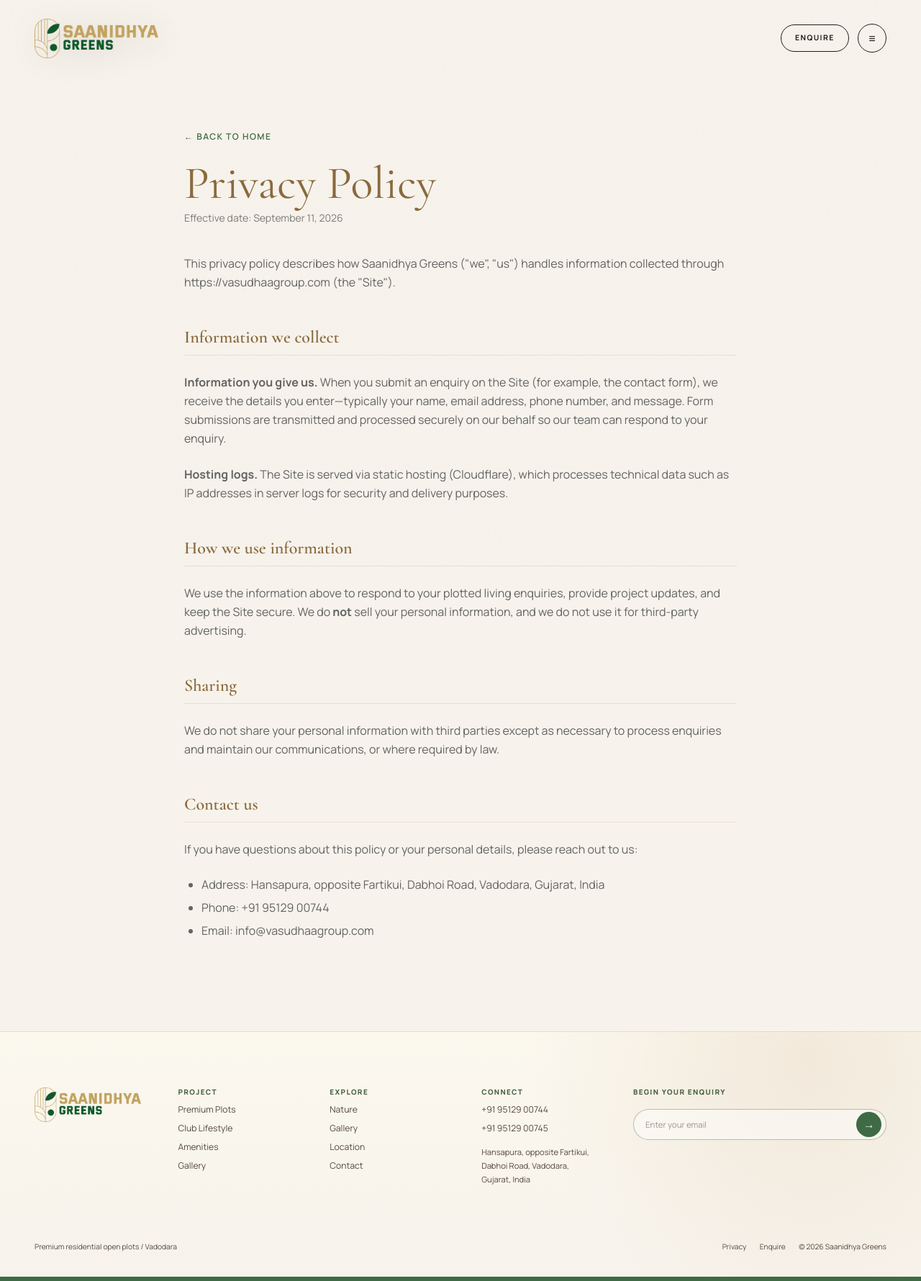
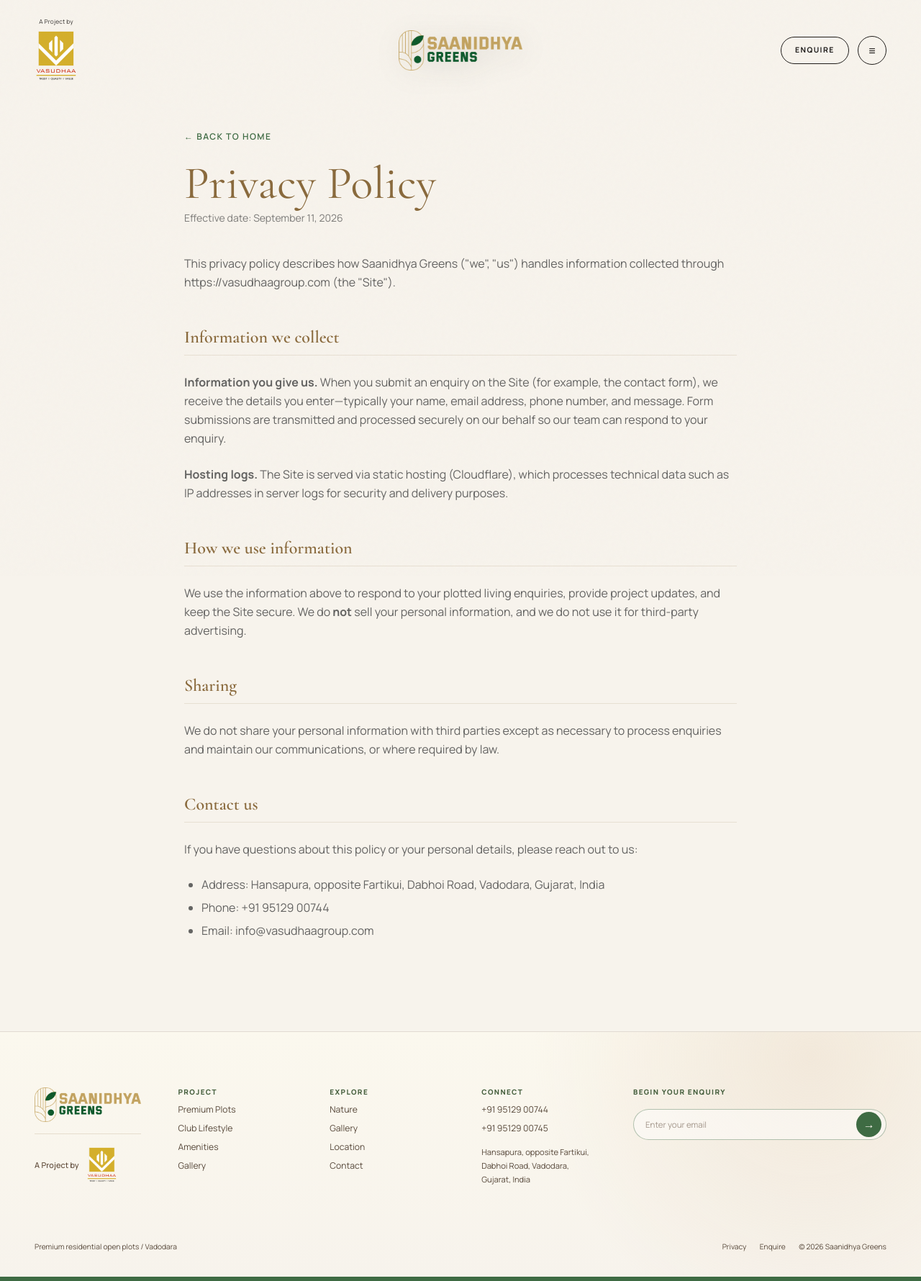
Before and after one commit to vickybaghel-oss/vasudha, a Next.js app: page /privacy in a window 1280 px wide. Shown: the whole page at 72% size. Built offline with nearby package versions, Linux system fonts and the light colour scheme.

Commit message:
fix(ui): update header and footer logo placement to match design reference

```diff
--- a/src/app/globals.css
+++ b/src/app/globals.css
@@ -134,3 +134,154 @@
     transform: translateY(0);
   }
 }
+
+/* ============================================================
+   Updated Header & Footer Branding Layout
+   ============================================================ */
+.site-header {
+  display: grid;
+  grid-template-columns: 1fr auto 1fr;
+  align-items: center;
+  gap: 1rem;
+}
+
+.site-header-developer {
+  justify-self: start;
+  display: flex;
+  flex-direction: column;
+  align-items: center;
+  text-align: center;
+  gap: 0.35rem;
+}
+
+.site-header-developer-label {
+  font-size: 0.52rem;
+  font-weight: 400;
+  letter-spacing: 0.02em;
+  color: inherit;
+  opacity: 0.88;
+  line-height: 1;
+  text-transform: none;
+  white-space: nowrap;
+}
+
+.site-header-developer-logo-link {
+  display: inline-flex;
+  align-items: center;
+  justify-content: center;
+  transition: transform 0.25s ease;
+}
+
+.site-header-developer-logo-link:hover {
+  transform: translateY(-1px);
+}
+
+.site-header-developer-logo {
+  width: 3.75rem;
+  height: auto;
+  object-fit: contain;
+  display: block;
+}
+
+.site-header .site-brand {
+  justify-self: center;
+  margin: 0 auto;
+}
+
+.site-header-actions {
+  justify-self: end;
+  display: flex;
+  align-items: center;
+  gap: 0.75rem;
+}
+
+@media (max-width: 767px) {
+  .site-header {
+    grid-template-columns: auto 1fr auto;
+    padding-inline: var(--page-gutter);
+    gap: 0.5rem;
+  }
+
+  .site-header-developer-label {
+    font-size: 0.44rem;
+    letter-spacing: 0.015em;
+  }
+
+  .site-header-developer-logo {
+    width: 2.65rem;
+  }
+
+  .site-header .site-brand {
+    width: clamp(7.5rem, 36vw, 9.5rem);
+  }
+}
+
+.site-header[data-compact="true"] .site-header-developer-logo {
+  width: 2.5rem;
+}
+
+.site-header[data-compact="true"] .site-header-developer-label {
+  font-size: 0.42rem;
+}
+
+/* Footer Developer Branding */
+.site-footer-brand-column {
+  align-content: start;
+  gap: 1rem;
+  display: flex;
+  flex-direction: column;
+  max-width: 11.5rem;
+}
+
+.site-footer-brand-divider {
+  width: 100%;
+  max-width: 10.5rem;
+  height: 1px;
+  background-color: var(--line, rgba(0, 0, 0, 0.12));
+  opacity: 0.75;
+}
+
+.site-footer-developer-row {
+  display: flex;
+  align-items: center;
+  gap: 0.65rem;
+  width: fit-content;
+}
+
+.site-footer-developer-label {
+  font-size: 0.68rem;
+  font-weight: 500;
+  letter-spacing: 0.01em;
+  color: var(--heading-secondary, #5b4735);
+  line-height: 1.2;
+  text-transform: none;
+  white-space: nowrap;
+}
+
+.site-footer-developer-logo-link {
+  display: inline-flex;
+  align-items: center;
+  transition: transform 0.25s ease;
+}
+
+.site-footer-developer-logo-link:hover {
+  transform: translateY(-1px);
+}
+
+.site-footer-developer-logo {
+  width: 2.65rem;
+  height: auto;
+  object-fit: contain;
+  display: block;
+}
+
+@media (max-width: 767px) {
+  .site-footer-brand-column {
+    grid-column: 1 / -1;
+    max-width: none;
+  }
+
+  .site-footer-brand-divider {
+    max-width: 11rem;
+  }
+}
--- a/src/components/layout/footer.tsx
+++ b/src/components/layout/footer.tsx
@@ -49,6 +49,7 @@
   return (
     <footer className="site-footer page-gutter" data-theme="light">
       <div className="site-footer-inner">
+        <div className="site-footer-brand-column">
           <Link
             href="/"
             className="site-footer-brand"
@@ -64,6 +65,28 @@
               className="site-footer-brand-logo"
             />
           </Link>
+
+          <div className="site-footer-brand-divider" aria-hidden="true" />
+
+          <div className="site-footer-developer-row">
+            <span className="site-footer-developer-label">{site.developer.label}</span>
+            <Link
+              href="/"
+              className="site-footer-developer-logo-link"
+              aria-label={`${site.developer.name} — ${site.developer.tagline}`}
+              onClick={(e) => handleSectionClick(e, "#hero")}
+            >
+              <Image
+                src={site.developer.logo}
+                alt={`${site.developer.name} — ${site.developer.tagline}`}
+                width={120}
+                height={150}
+                loading="lazy"
+                className="site-footer-developer-logo"
+              />
+            </Link>
+          </div>
+        </div>
 
         <nav className="site-footer-column" aria-label="Project links">
           <p>Project</p>
--- a/src/components/layout/header.tsx
+++ b/src/components/layout/header.tsx
@@ -118,6 +118,25 @@
       data-dark={isDark ? "true" : "false"}
       data-compact={isCompact ? "true" : "false"}
     >
+      <div className="site-header-developer">
+        <span className="site-header-developer-label">{site.developer.label}</span>
+        <a
+          href={isHome ? "#hero" : "/"}
+          className="site-header-developer-logo-link"
+          aria-label={`${site.developer.name} — ${site.developer.tagline}`}
+          onClick={(e) => handleNavClick(e, "#hero")}
+        >
+          <Image
+            src={site.developer.logo}
+            alt={`${site.developer.name} — ${site.developer.tagline}`}
+            width={120}
+            height={150}
+            priority
+            className="site-header-developer-logo"
+          />
+        </a>
+      </div>
+
       <a
         href={isHome ? "#hero" : "/"}
         className="site-brand"
@@ -134,7 +153,7 @@
         />
       </a>
 
-      <div className="flex items-center gap-3">
+      <div className="site-header-actions flex items-center gap-3">
         <a
           className="site-enquire"
           href={isHome ? "#contact" : "/#contact"}
--- a/src/lib/site.ts
+++ b/src/lib/site.ts
@@ -1,5 +1,11 @@
 export const site = {
   name: "Saanidhya Greens",
+  developer: {
+    name: "Vasudhaa",
+    tagline: "Trust | Quality | Value",
+    label: "A Project by",
+    logo: "/images/vasudhaa-logo.png",
+  },
   tagline: "Luxury Plotted Living in Vadodara",
   description:
     "Discover nature-led premium residential plots with a resort clubhouse and extensive lifestyle amenities at Saanidhya Greens, Vadodara.",
```
Also changed, not shown: public/images/vasudhaa-logo.png (added). Lines whose indentation alone changed are shown as unchanged.
